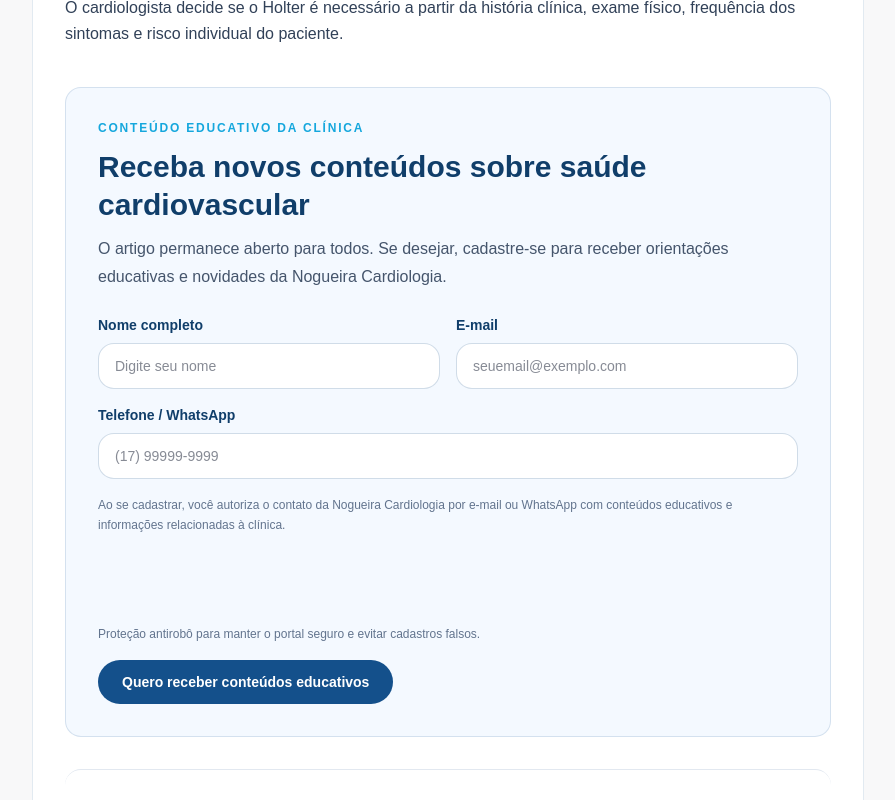
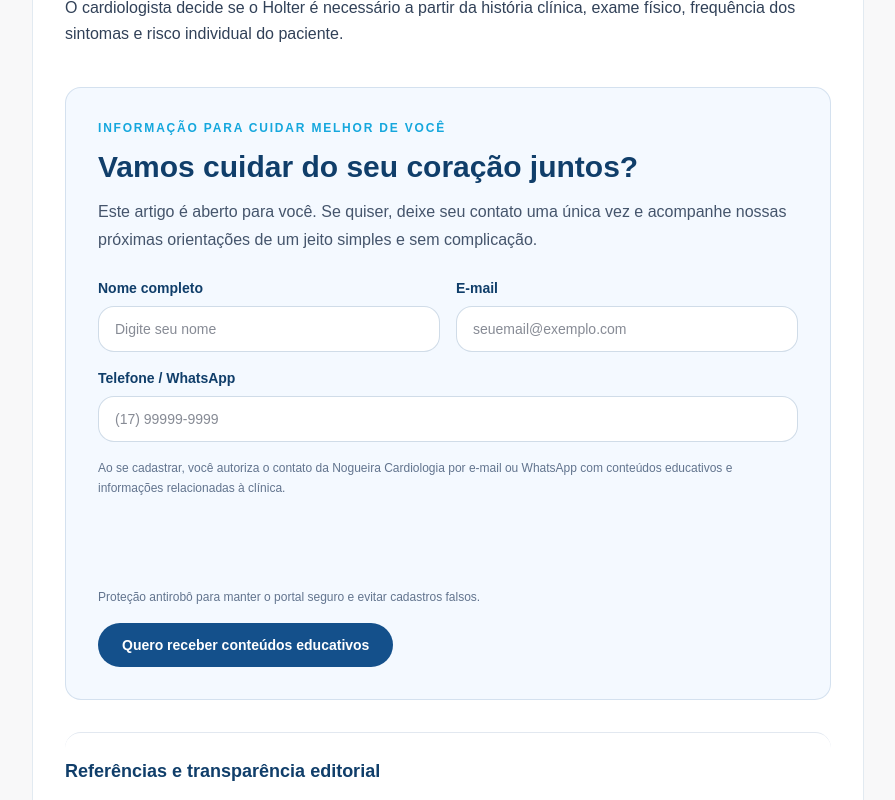
Before and after one commit to Libonatti93/Nogueira-Cardiologia-Digital-Platform, a Next.js app in the folder apps/web/: page /blog/arritmia-cardiaca-palpitacoes-holter-quando-investigar in a window 1280 px wide. Shown: the part 1740-2540 px from the top of the page, without its empty margins (192-1087 px from the left). Built offline with nearby package versions, Linux system fonts and the light colour scheme; no server answers; the database is empty.

Commit message:
Refresh educational access copy

```diff
--- a/apps/web/src/components/educativo/lead-gate.tsx
+++ b/apps/web/src/components/educativo/lead-gate.tsx
@@ -152,14 +152,16 @@ export function LeadGate({ postSlug, postTitle, sections }: LeadGateProps) {
       </div>
 
       <section className="mt-10 rounded-3xl border border-[#14508B]/14 bg-[#F4F9FF] p-6 sm:p-8">
-        <p className="text-xs font-semibold uppercase tracking-[0.15em] text-[#15A7DD]">Conteúdo educativo da clínica</p>
+        <p className="text-xs font-semibold uppercase tracking-[0.15em] text-[#15A7DD]">
+          Informação para cuidar melhor de você
+        </p>
         <h2 className="mt-3 text-2xl font-semibold leading-tight text-[#103E6A] sm:text-3xl">
-          {unlocked ? 'Seu acesso educativo está ativo' : 'Receba novos conteúdos sobre saúde cardiovascular'}
+          {unlocked ? 'Tudo certo — pode seguir tranquilo 💙' : 'Vamos cuidar do seu coração juntos?'}
         </h2>
         <p className="mt-3 text-sm leading-7 text-slate-600 sm:text-base">
           {unlocked
-            ? 'Você já pode continuar acompanhando os materiais da Nogueira Cardiologia sem preencher seus dados novamente.'
-            : 'O artigo permanece aberto para todos. Se desejar, cadastre-se para receber orientações educativas e novidades da Nogueira Cardiologia.'}
+            ? 'Quando quiser entender melhor a saúde do seu coração, é só voltar. Seus próximos conteúdos já estarão disponíveis, sem precisar preencher tudo outra vez.'
+            : 'Este artigo é aberto para você. Se quiser, deixe seu contato uma única vez e acompanhe nossas próximas orientações de um jeito simples e sem complicação.'}
         </p>
 
         {!unlocked ? (
```
